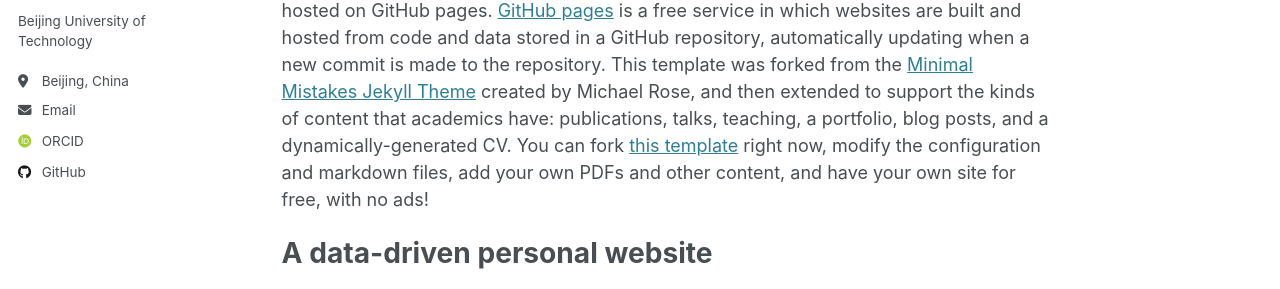
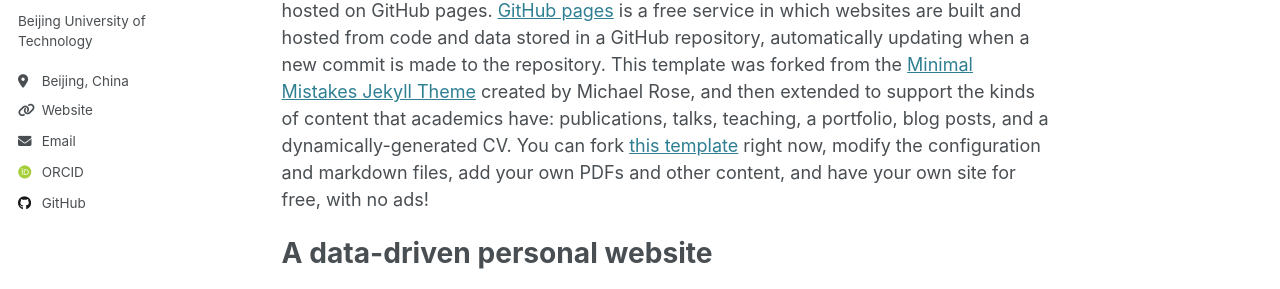
Before and after one commit to l1anch1/l1anch1.github.io, a Jekyll site: the page built from _pages/about.md, in a window 1280 px wide. Shown: the part 199-488 px from the top of the page. Built offline with Jekyll 4.4.1, drawn with Linux system fonts in a browser that asks for light colours; some web fonts are replaced.

Commit message:
update config

```diff
--- a/_config.yml
+++ b/_config.yml
@@ -13,7 +13,7 @@ title                    : "Anchi Li / Personal Homepage"
 title_separator          : "-"
 name                     : &name "Anchi Li"
 description              : &description "personal description"
-url                      : https://l1anch1.github.io # the base hostname & protocol for your site e.g. "https://[your GitHub username].github.io"
+url                      : "https://l1anch1.github.io" # the base hostname & protocol for your site e.g. "https://[your GitHub username].github.io"
 baseurl                  : "" # the subpath of your site, e.g. "/blog"
 repository               : "l1anch1/l1anch1.github.io"
 
@@ -28,7 +28,7 @@ author:
   bio              : "Beijing University of Technology"
   location         : "Beijing, China"
   employer         : #"Red Brick University"
-  uri              : # URL
+  uri              : "https://l1anch1.github.io" # URL
   email            : "l1anch1@outlook.com"
 
   # Academic websites
```
